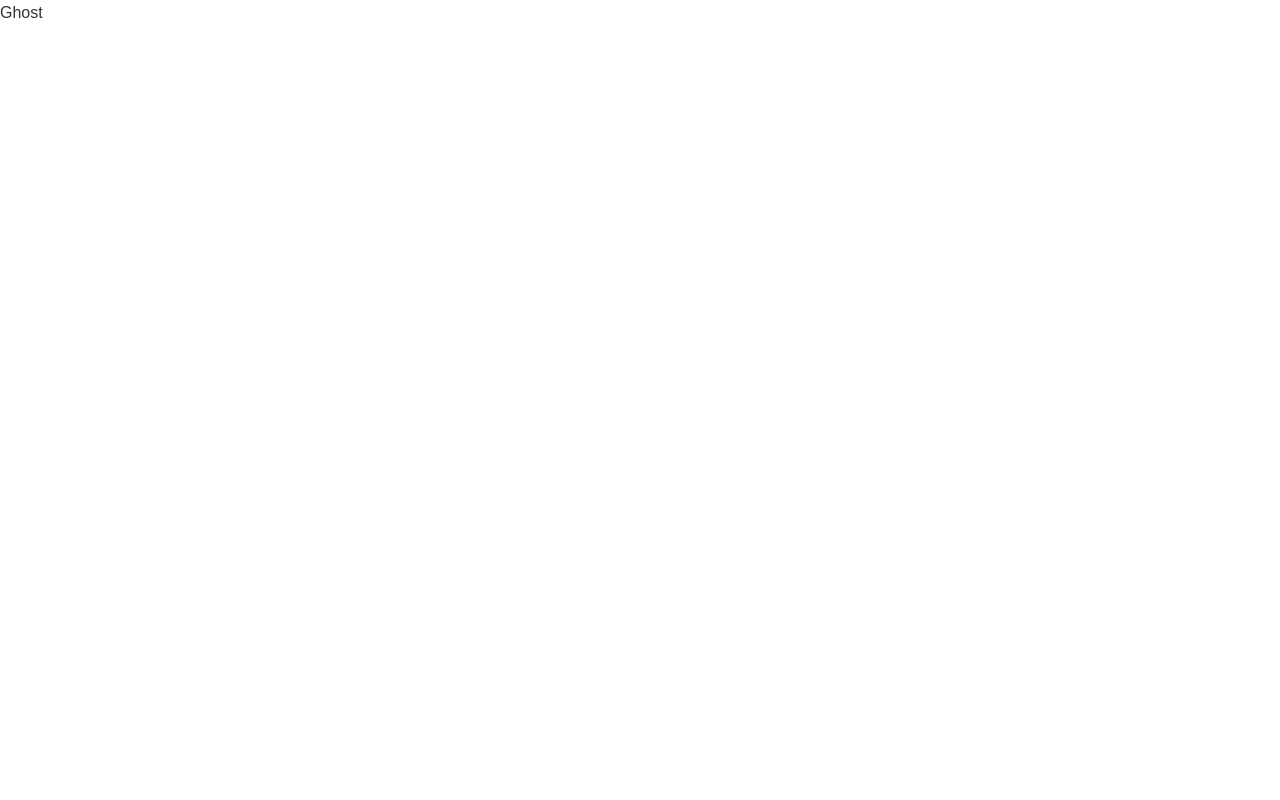
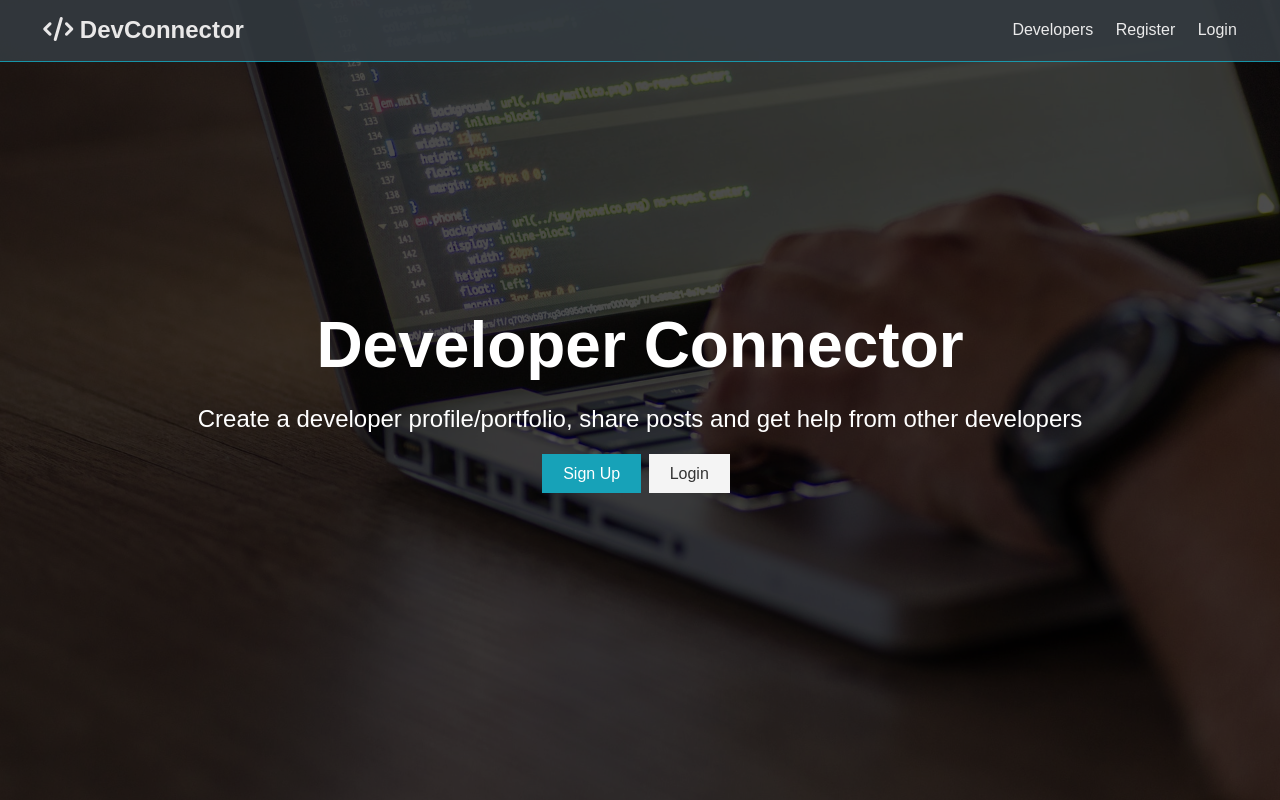
Before and after one commit to ombaez/social-network, a React (Create React App) app in the folder client/: page / in a window 1280 px wide. Built offline with nearby package versions, Linux system fonts and the light colour scheme; the HTML template or start-up script is replaced by a standard one.

Commit message:
feat: add navbar and landing page

```diff
--- a/client/src/App.js
+++ b/client/src/App.js
@@ -1,10 +1,12 @@
 import React from 'react';
+import Navbar from './components/layout/Navbar'
+import Landing from './components/layout/Landing'
 import './App.css';
 
 const App = () => {
   return (<>
-
-    Ghost
+    <Navbar />
+    <Landing />
   </>
   );
 }
--- /dev/null
+++ b/client/src/components/layout/Landing.js
@@ -0,0 +1,23 @@
+import React from 'react'
+
+export const Landing = () => {
+    return (
+        <section className="landing">
+            <div className="dark-overlay">
+                <div className="landing-inner">
+                    <h1 className="x-large">Developer Connector</h1>
+                    <p className="lead">
+                        Create a developer profile/portfolio, share posts and get help from
+                        other developers
+          </p>
+                    <div className="buttons">
+                        <a href="register.html" className="btn btn-primary">Sign Up</a>
+                        <a href="login.html" className="btn btn-light">Login</a>
+                    </div>
+                </div>
+            </div>
+        </section>
+    )
+}
+
+export default Landing
--- /dev/null
+++ b/client/src/components/layout/Navbar.js
@@ -0,0 +1,17 @@
+import React from 'react'
+
+const Navbar = () => {
+    return (
+        <nav className="navbar bg-dark">
+            <h1>
+                <a href="index.html"><i className="fas fa-code"></i> DevConnector</a>
+            </h1>
+            <ul>
+                <li><a href="profiles.html">Developers</a></li>
+                <li><a href="register.html">Register</a></li>
+                <li><a href="login.html">Login</a></li>
+            </ul>
+        </nav>
+    )
+}
+export default Navbar
--- a/package.json
+++ b/package.json
@@ -7,7 +7,7 @@
     "start": "node server",
     "server": "nodemon server",
     "client": "npm start --prefix client",
-    "dev":"concurrently \"npm run server\" \"npm run client\""
+    "dev": "concurrently \"npm run server\" \"npm run client\""
   },
   "repository": {
     "type": "git",
```
